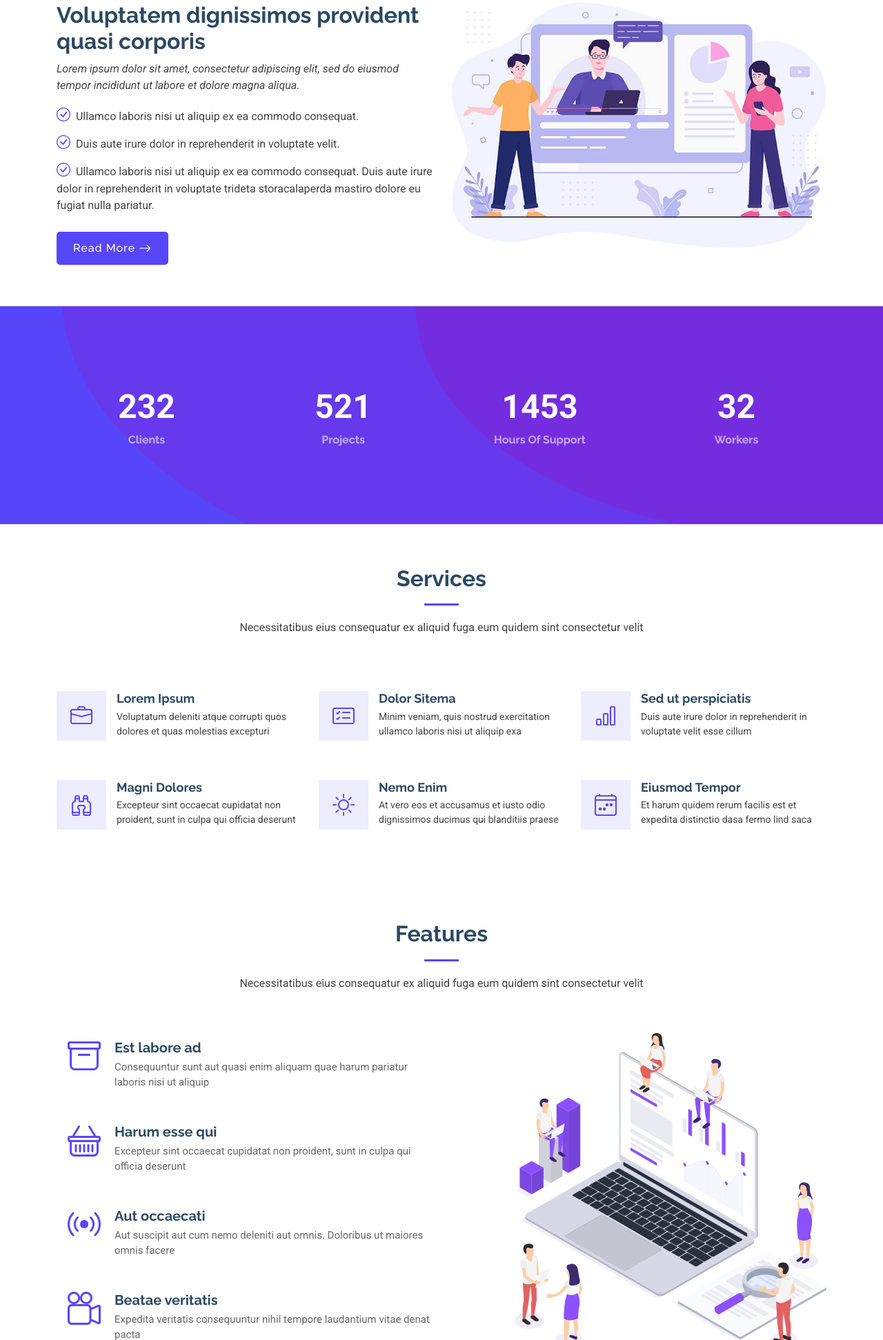
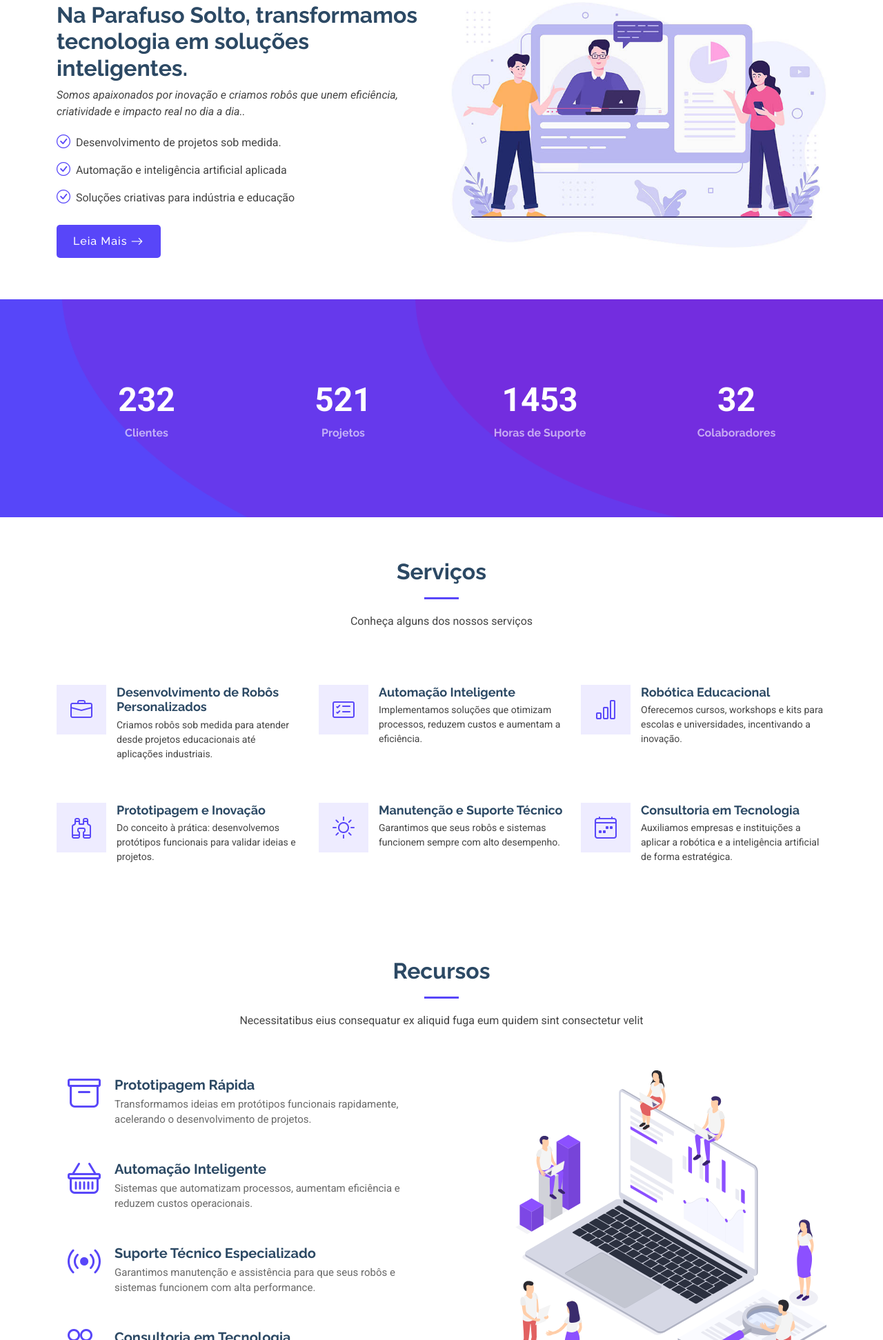
Before and after one commit to dutrapedro06/parafuso-solto, a plain HTML site: page y/index.html in a window 1280 px wide. Shown: the part 857-2800 px from the top of the page at 69% size. Drawn offline with Linux system fonts and the light colour scheme.

Commit message:
Arrumando site

```diff
--- a/y/index.html
+++ b/y/index.html
@@ -44,16 +44,16 @@
       <a href="index.html" class="logo d-flex align-items-center me-auto">
         <!-- Uncomment the line below if you also wish to use an image logo -->
         <!-- <img src="assets/img/logo.png" alt=""> -->
-        <h1 class="sitename">Techie</h1>
+        <h1 class="sitename">Parafuso Solto</h1>
       </a>
 
       <nav id="navmenu" class="navmenu">
         <ul>
           <li><a href="#hero" class="active">Home</a></li>
-          <li><a href="#about">About</a></li>
-          <li><a href="#services">Services</a></li>
-          <li><a href="#portfolio">Portfolio</a></li>
-          <li><a href="#team">Team</a></li>
+          <li><a href="#about">Sobre</a></li>
+          <li><a href="#services">Serviços</a></li>
+          <li><a href="#portfolio">Portifólio</a></li>
+          <li><a href="#team">Time</a></li>
           <li class="dropdown"><a href="#"><span>Dropdown</span> <i class="bi bi-chevron-down toggle-dropdown"></i></a>
             <ul>
               <li><a href="#">Dropdown 1</a></li>
@@ -71,7 +71,7 @@
               <li><a href="#">Dropdown 4</a></li>
             </ul>
           </li>
-          <li><a href="#contact">Contact</a></li>
+          <li><a href="#contact">Contato</a></li>
         </ul>
         <i class="mobile-nav-toggle d-xl-none bi bi-list"></i>
       </nav>
@@ -89,10 +89,10 @@
       <div class="container">
         <div class="row gy-4">
           <div class="col-lg-6 order-2 order-lg-1 d-flex flex-column justify-content-center">
-            <h1>Bettter Digital Experience With Techie</h1>
-            <p>We are team of talented designers making websites with Bootstrap</p>
+            <h1>Parafuso Solto: Onde a robótica ganha vida!</h1>
+            <p>Nossa missão é desenvolver soluções inovadoras em tecnologia e automação, transformando ideias em realidade com precisão, inteligência e um toque de ousadia.</p>
             <div class="d-flex">
-              <a href="#about" class="btn-get-started">Get Started</a>
+              <a href="#about" class="btn-get-started">Comece agora</a>
             </div>
           </div>
           <div class="col-lg-6 order-1 order-lg-2 hero-img">
@@ -115,17 +115,16 @@
           </div>
 
           <div class="col-lg-6 order-2 order-lg-1 content" data-aos="fade-up" data-aos-delay="200">
-            <h3>Voluptatem dignissimos provident quasi corporis</h3>
+            <h3>Na Parafuso Solto, transformamos tecnologia em soluções inteligentes.</h3>
             <p class="fst-italic">
-              Lorem ipsum dolor sit amet, consectetur adipiscing elit, sed do eiusmod tempor incididunt ut labore et dolore
-              magna aliqua.
+              Somos apaixonados por inovação e criamos robôs que unem eficiência, criatividade e impacto real no dia a dia..
             </p>
             <ul>
-              <li><i class="bi bi-check-circle"></i> <span>Ullamco laboris nisi ut aliquip ex ea commodo consequat.</span></li>
-              <li><i class="bi bi-check-circle"></i> <span>Duis aute irure dolor in reprehenderit in voluptate velit.</span></li>
-              <li><i class="bi bi-check-circle"></i> <span>Ullamco laboris nisi ut aliquip ex ea commodo consequat. Duis aute irure dolor in reprehenderit in voluptate trideta storacalaperda mastiro dolore eu fugiat nulla pariatur.</span></li>
+              <li><i class="bi bi-check-circle"></i> <span>Desenvolvimento de projetos sob medida.</span></li>
+              <li><i class="bi bi-check-circle"></i> <span>Automação e inteligência artificial aplicada</span></li>
+              <li><i class="bi bi-check-circle"></i> <span>Soluções criativas para indústria e educação</span></li>
             </ul>
-            <a href="#" class="read-more"><span>Read More</span><i class="bi bi-arrow-right"></i></a>
+            <a href="#" class="read-more"><span>Leia Mais</span><i class="bi bi-arrow-right"></i></a>
           </div>
 
         </div>
@@ -144,28 +143,28 @@
           <div class="col-lg-3 col-md-6">
             <div class="stats-item text-center w-100 h-100">
               <span data-purecounter-start="0" data-purecounter-end="232" data-purecounter-duration="1" class="purecounter"></span>
-              <p>Clients</p>
+              <p>Clientes</p>
             </div>
           </div><!-- End Stats Item -->
 
           <div class="col-lg-3 col-md-6">
             <div class="stats-item text-center w-100 h-100">
               <span data-purecounter-start="0" data-purecounter-end="521" data-purecounter-duration="1" class="purecounter"></span>
-              <p>Projects</p>
+              <p>Projetos</p>
             </div>
           </div><!-- End Stats Item -->
 
           <div class="col-lg-3 col-md-6">
             <div class="stats-item text-center w-100 h-100">
               <span data-purecounter-start="0" data-purecounter-end="1453" data-purecounter-duration="1" class="purecounter"></span>
-              <p>Hours Of Support</p>
+              <p>Horas de Suporte</p>
             </div>
           </div><!-- End Stats Item -->
 
           <div class="col-lg-3 col-md-6">
             <div class="stats-item text-center w-100 h-100">
               <span data-purecounter-start="0" data-purecounter-end="32" data-purecounter-duration="1" class="purecounter"></span>
-              <p>Workers</p>
+              <p>Colaboradores</p>
             </div>
           </div><!-- End Stats Item -->
 
@@ -180,8 +179,8 @@
 
       <!-- Section Title -->
       <div class="container section-title" data-aos="fade-up">
-        <h2>Services</h2>
-        <p>Necessitatibus eius consequatur ex aliquid fuga eum quidem sint consectetur velit</p>
+        <h2>Serviços</h2>
+        <p>Conheça alguns dos nossos serviços</p>
       </div><!-- End Section Title -->
 
       <div class="container">
@@ -192,8 +191,8 @@
             <div class="service-item d-flex">
               <div class="icon flex-shrink-0"><i class="bi bi-briefcase"></i></div>
               <div>
-                <h4 class="title"><a href="#" class="stretched-link">Lorem Ipsum</a></h4>
-                <p class="description">Voluptatum deleniti atque corrupti quos dolores et quas molestias excepturi</p>
+                <h4 class="title"><a href="#" class="stretched-link">Desenvolvimento de Robôs Personalizados</a></h4>
+                <p class="description">Criamos robôs sob medida para atender desde projetos educacionais até aplicações industriais.</p>
               </div>
             </div>
           </div>
@@ -203,8 +202,8 @@
             <div class="service-item d-flex">
               <div class="icon flex-shrink-0"><i class="bi bi-card-checklist"></i></div>
               <div>
-                <h4 class="title"><a href="#" class="stretched-link">Dolor Sitema</a></h4>
-                <p class="description">Minim veniam, quis nostrud exercitation ullamco laboris nisi ut aliquip exa</p>
+                <h4 class="title"><a href="#" class="stretched-link">Automação Inteligente</a></h4>
+                <p class="description">Implementamos soluções que otimizam processos, reduzem custos e aumentam a eficiência.</p>
               </div>
             </div>
           </div><!-- End Service Item -->
@@ -213,8 +212,8 @@
             <div class="service-item d-flex">
               <div class="icon flex-shrink-0"><i class="bi bi-bar-chart"></i></div>
               <div>
-                <h4 class="title"><a href="#" class="stretched-link">Sed ut perspiciatis</a></h4>
-                <p class="description">Duis aute irure dolor in reprehenderit in voluptate velit esse cillum</p>
+                <h4 class="title"><a href="#" class="stretched-link">Robótica Educacional</a></h4>
+                <p class="description">Oferecemos cursos, workshops e kits para escolas e universidades, incentivando a inovação.</p>
               </div>
             </div>
           </div><!-- End Service Item -->
@@ -223,8 +222,8 @@
             <div class="service-item d-flex">
               <div class="icon flex-shrink-0"><i class="bi bi-binoculars"></i></div>
               <div>
-                <h4 class="title"><a href="#" class="stretched-link">Magni Dolores</a></h4>
-                <p class="description">Excepteur sint occaecat cupidatat non proident, sunt in culpa qui officia deserunt</p>
+                <h4 class="title"><a href="#" class="stretched-link">Prototipagem e Inovação</a></h4>
+                <p class="description">Do conceito à prática: desenvolvemos protótipos funcionais para validar ideias e projetos.</p>
               </div>
             </div>
           </div><!-- End Service Item -->
@@ -233,8 +232,8 @@
             <div class="service-item d-flex">
               <div class="icon flex-shrink-0"><i class="bi bi-brightness-high"></i></div>
               <div>
-                <h4 class="title"><a href="#" class="stretched-link">Nemo Enim</a></h4>
-                <p class="description">At vero eos et accusamus et iusto odio dignissimos ducimus qui blanditiis praese</p>
+                <h4 class="title"><a href="#" class="stretched-link">Manutenção e Suporte Técnico</a></h4>
+                <p class="description">Garantimos que seus robôs e sistemas funcionem sempre com alto desempenho.</p>
               </div>
             </div>
           </div><!-- End Service Item -->
@@ -243,8 +242,8 @@
             <div class="service-item d-flex">
               <div class="icon flex-shrink-0"><i class="bi bi-calendar4-week"></i></div>
               <div>
-                <h4 class="title"><a href="#" class="stretched-link">Eiusmod Tempor</a></h4>
-                <p class="description">Et harum quidem rerum facilis est et expedita distinctio dasa fermo lind saca</p>
+                <h4 class="title"><a href="#" class="stretched-link">Consultoria em Tecnologia</a></h4>
+                <p class="description">Auxiliamos empresas e instituições a aplicar a robótica e a inteligência artificial de forma estratégica.</p>
               </div>
             </div>
           </div><!-- End Service Item -->
@@ -260,7 +259,7 @@
 
       <!-- Section Title -->
       <div class="container section-title" data-aos="fade-up">
-        <h2>Features</h2>
+        <h2>Recursos</h2>
         <p>Necessitatibus eius consequatur ex aliquid fuga eum quidem sint consectetur velit</p>
       </div><!-- End Section Title -->
 
@@ -273,32 +272,32 @@
             <div class="features-item d-flex ps-0 ps-lg-3 pt-4 pt-lg-0" data-aos="fade-up" data-aos-delay="200">
               <i class="bi bi-archive flex-shrink-0"></i>
               <div>
-                <h4>Est labore ad</h4>
-                <p>Consequuntur sunt aut quasi enim aliquam quae harum pariatur laboris nisi ut aliquip</p>
+                <h4>Prototipagem Rápida</h4>
+                <p>Transformamos ideias em protótipos funcionais rapidamente, acelerando o desenvolvimento de projetos.</p>
               </div>
             </div><!-- End Features Item-->
 
             <div class="features-item d-flex mt-5 ps-0 ps-lg-3" data-aos="fade-up" data-aos-delay="300">
               <i class="bi bi-basket flex-shrink-0"></i>
               <div>
-                <h4>Harum esse qui</h4>
-                <p>Excepteur sint occaecat cupidatat non proident, sunt in culpa qui officia deserunt</p>
+                <h4>Automação Inteligente</h4>
+                <p>Sistemas que automatizam processos, aumentam eficiência e reduzem custos operacionais.</p>
               </div>
             </div><!-- End Features Item-->
 
             <div class="features-item d-flex mt-5 ps-0 ps-lg-3" data-aos="fade-up" data-aos-delay="400">
               <i class="bi bi-broadcast flex-shrink-0"></i>
               <div>
-                <h4>Aut occaecati</h4>
-                <p>Aut suscipit aut cum nemo deleniti aut omnis. Doloribus ut maiores omnis facere</p>
+                <h4>Suporte Técnico Especializado</h4>
+                <p>Garantimos manutenção e assistência para que seus robôs e sistemas funcionem com alta performance.</p>
               </div>
             </div><!-- End Features Item-->
 
             <div class="features-item d-flex mt-5 ps-0 ps-lg-3" data-aos="fade-up" data-aos-delay="500">
               <i class="bi bi-camera-reels flex-shrink-0"></i>
               <div>
-                <h4>Beatae veritatis</h4>
-                <p>Expedita veritatis consequuntur nihil tempore laudantium vitae denat pacta</p>
+                <h4>Consultoria em Tecnologia</h4>
+                <p>Auxiliamos empresas a implementar soluções de robótica e inteligência artificial de forma estratégica.</p>
               </div>
             </div><!-- End Features Item-->
 
```
